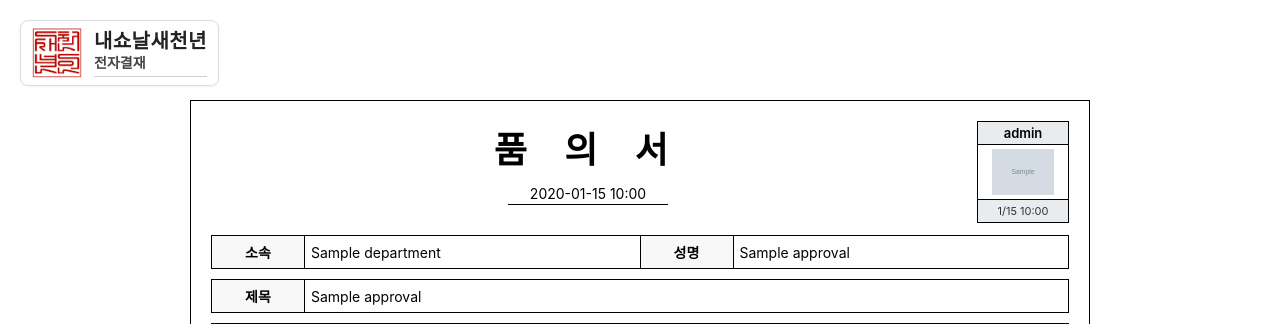
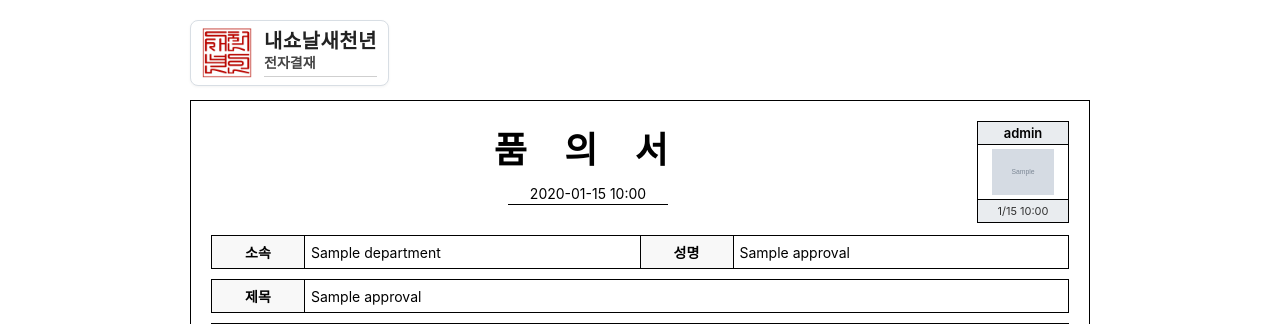
Before and after one commit to hyunsoo76/approval, a Django app: template approvals_v2/templates/approvals_v2/detail.html in a window 1280 px wide. Shown: the top 324 px of the page. Run offline with Django 5.2, Linux system fonts and the light colour scheme; the template is opened without the code that fills it: most values are stand-ins (such as "Sample title", 1, 10 or a date in 2020); grey boxes marked "Sample" are stand-in pictures; data that the repository does not hold is empty.

Commit message:
Align detail home link with paper

```diff
--- a/approvals_v2/templates/approvals_v2/detail.html
+++ b/approvals_v2/templates/approvals_v2/detail.html
@@ -8,10 +8,15 @@
 <style>
   body { font-family: -apple-system, BlinkMacSystemFont, "맑은 고딕", sans-serif; margin: 20px; }
   .paper { width: 100%; max-width: 900px; border: 1px solid #000; padding: 20px; box-sizing: border-box; margin: 0 auto; background: #fff; }
+  .brand-home-wrap{
+    width:100%;
+    max-width:900px;
+    margin:0 auto 14px auto;
+  }
   .brand-home{
     width:fit-content;
     max-width:100%;
-    margin:0 auto 14px auto;
+    margin:0;
     display:inline-flex;
     align-items:center;
     gap:12px;
@@ -205,7 +210,8 @@
   @media (max-width:600px){
     body { margin:10px; font-size:13px; }
     .paper { padding:10px; }
-    .brand-home{ margin-bottom:10px; gap:10px; }
+    .brand-home-wrap{ margin-bottom:10px; }
+    .brand-home{ gap:10px; }
     .brand-home .brand-stamp-logo{ height:42px; }
     .brand-home .brand-title{ font-size:18px; }
     .brand-home .brand-subtitle{ font-size:13px; }
@@ -568,6 +574,7 @@
   </div>
 </div>
 
+<div class="brand-home-wrap">
   <a class="brand-home" href="/approval/v2/" aria-label="전자결재 홈">
     <img src="{% static 'img/saecheon_stamp.png' %}" alt="새천년인" class="brand-stamp-logo">
     <div class="system-wrap">
@@ -575,6 +582,7 @@
       <div class="brand-subtitle">전자결재</div>
     </div>
   </a>
+</div>
 
 <div class="paper">
   <div class="header-wrapper">
```
Lines whose indentation alone changed are shown as unchanged.
